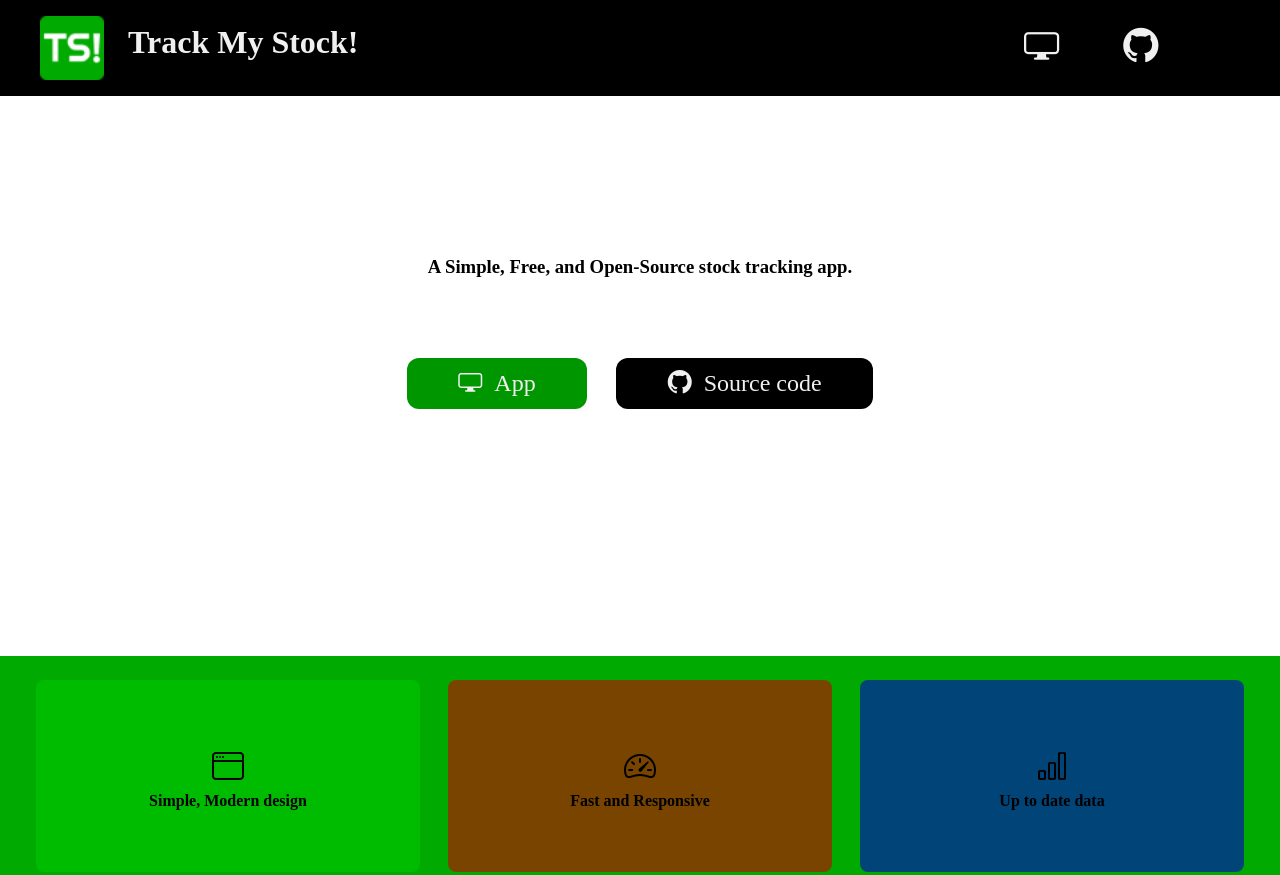
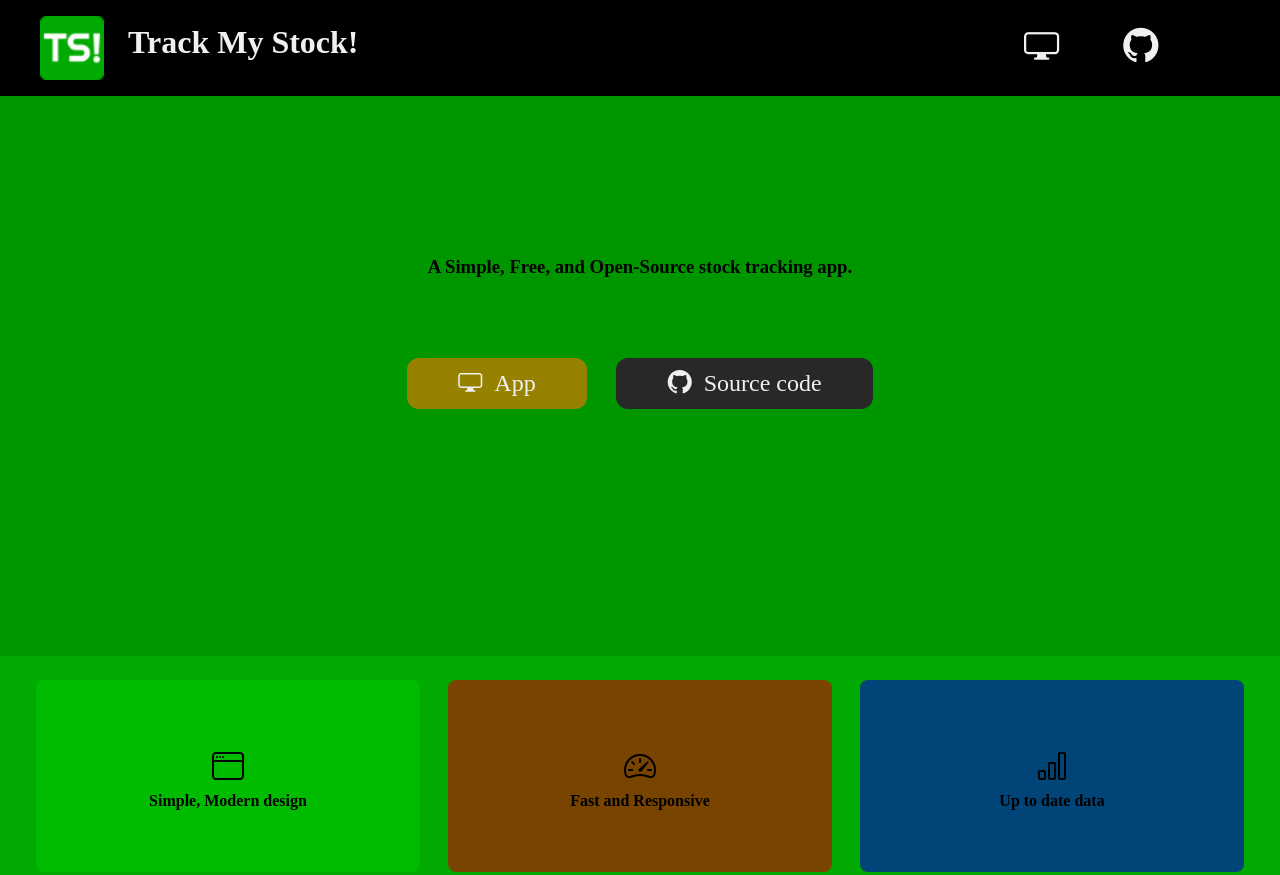
Before and after one commit to ismaeltovar/tms-website, a plain HTML site: page index.html in a window 1280 px wide. Shown: the top 875 px of the page. Drawn offline with nearby package versions, Linux system fonts and the light colour scheme.

Commit message:
Modified intro section colors

```diff
--- a/assets/css/styles.css
+++ b/assets/css/styles.css
@@ -87,7 +87,7 @@ i#nav-icon {
 /*--- Styling for the intro section (after the header-component) ---*/
 
 .intro-section {
-    background-color: var(--transparent-light-green);
+    background-color: var(--green);
     display: block;
     height: 70vh;
 }
@@ -120,11 +120,11 @@ i#nav-icon {
 }
 
 #app-button {
-    background-color: var(--green);
+    background-color: var(--orange);
 }
 
 #src-button {
-    background-color: var(--black);
+    background-color: var(--gray);
 }
 
 #app-button i,
```
